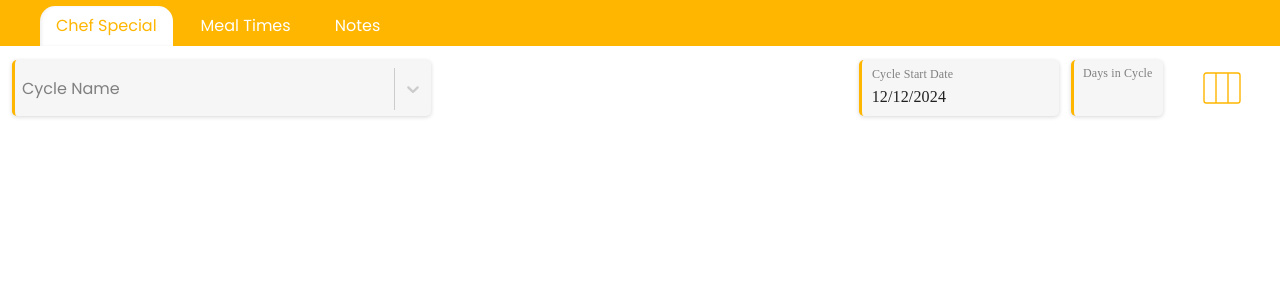
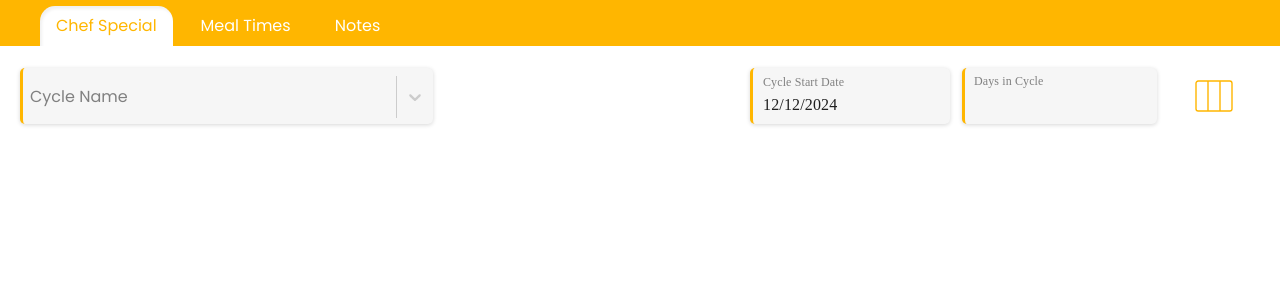
Before and after one commit to CorporateRenaissanceGroupSA/ChefSpecial, a React (Create React App) app in the folder client/: page / in a window 1280 px wide. Shown: the top 300 px of the page. Built offline with nearby package versions, Linux system fonts and the light colour scheme; no server answers; the HTML template or start-up script is replaced by a standard one.

Commit message:
changed file structure

```diff
--- a/client/src/App.scss
+++ b/client/src/App.scss
@@ -39,7 +39,7 @@
       background-color: #fff;
       color: #FFB600;
       outline: none;
-      box-shadow: rgba(0, 0, 0, 0.06) 2px 0px 3px 0px inset;
+      box-shadow: rgba(0, 0, 0, 0.06) 2px 3px 3px 0px inset;
     }
   }
 }
--- a/client/src/components/ChefSpecialConfig.tsx
+++ b/client/src/components/ChefSpecialConfig.tsx
@@ -1,8 +1,8 @@
 import React, { useState, useEffect } from "react";
 import { Tabs, Grid2, List, ListItem, Box } from "@mui/material";
-import CycleSelector from "./CycleSelector";
-import MealTable from "./MealTable";
-import { SelectOption } from "./CreatableSelect";
+import CycleDetails from "./chefSpecial/cycleDetails/cycleDetails";
+import MealTable from "./chefSpecial/mealTable/MealTable";
+import { SelectOption } from "./chefSpecial/cycleName/cycleName";
 import { CycleData, Meal, MealDays, MealType } from "../types";
 import {
   getCycleDetail,
@@ -106,7 +106,7 @@ const ChefSpecialConfig = () => {
   // };
   return (
     <div className="min-h-screen p-2 bg-white">
-        <CycleSelector
+      <CycleDetails
         allCycles={allCycles}
         currentCycle={currentCycle}
         appCycleSelect={(option) => handleCycleChange(option)}
--- a/client/src/components/CycleSelector.tsx
+++ b/client/src/components/chefSpecial/cycleDetails/cycleDetails.tsx
@@ -1,6 +1,6 @@
 import React, { useEffect, useState } from "react";
-import { CycleData } from "../types";
-import MultiSelectDropdown from "./MultiSelectDropdown";
+import { CycleData } from "../../../types";
+import MultiSelectDropdown from "../../MultiSelectDropdown";
 import { ViewColumnsIcon } from "@heroicons/react/24/outline";
 import TextField from "@mui/material/TextField";
 import { DatePicker } from "@mui/x-date-pickers/DatePicker";
@@ -8,9 +8,8 @@ import { DesktopDatePicker, LocalizationProvider } from "@mui/x-date-pickers";
 import { AdapterDayjs } from "@mui/x-date-pickers/AdapterDayjs";
 import { DemoContainer } from "@mui/x-date-pickers/internals/demo";
 import dayjs, { Dayjs } from "dayjs";
-// import CreatableSelect from "./CreatableSelect";
 import { createTheme, ThemeProvider } from "@mui/material/styles";
-import CreatableSelect, { SelectOption } from "./CreatableSelect";
+import CycleName, { SelectOption } from "../cycleName/cycleName";
 // import axios from "axios";
 
 const dateFieldTheme = (theme: any) =>
@@ -120,13 +119,11 @@ const inputFieldTheme = (theme: any) =>
           root: {
             fontFamily: "Poppins",
             top: "-3px !important",
-          }
-        }
-      }
+          },
+        },
+      },
     },
   });
-
-
 
 interface CycleSelectorProps {
   allCycles: CycleData[];
@@ -185,9 +182,9 @@ const CycleSelector: React.FC<CycleSelectorProps> = ({
 
   return (
     <div>
-      <div className="grid grid-cols-12 space-x-3 p-1">
+      <div className="grid grid-cols-12 space-x-3 p-3">
         <div className="col-span-4">
-          <CreatableSelect
+          <CycleName
             options={allCycleOptions}
             value={currentCycleOption}
             onChange={(newOption) => {
@@ -216,7 +213,7 @@ const CycleSelector: React.FC<CycleSelectorProps> = ({
           /> */}
         </div>
 
-        <div className="col-span-4"></div>
+        <div className="col-span-3"></div>
 
         <div className="col-span-2 flex justify-end">
           <ThemeProvider theme={dateFieldTheme}>
@@ -259,7 +256,7 @@ const CycleSelector: React.FC<CycleSelectorProps> = ({
           </ThemeProvider>
         </div>
 
-        <div className="col-span-1">
+        <div className="col-span-2">
           <ThemeProvider theme={inputFieldTheme}>
             <TextField
               id="filled-number"
--- a/client/src/components/MealDropdown.tsx
+++ b/client/src/components/chefSpecial/mealDropdown/MealDropdown.tsx
@@ -2,7 +2,7 @@ import React, { useEffect, useState } from "react";
 import Select, { SingleValue } from "react-select";
 // import { options } from "./MealTable";
 // import { Option } from "../types";
-import { Meal, Option } from "../types";
+import { Meal, Option } from "../../../types";
 
 const customStyles = {
   menuPortal: (base: any) => ({
--- a/client/src/components/MealTable.tsx
+++ b/client/src/components/chefSpecial/mealTable/MealTable.tsx
@@ -15,12 +15,12 @@ import {
   checkboxClasses,
 } from "@mui/material";
 
-import MealDropdown from "./MealDropdown";
+import MealDropdown from "../mealDropdown/MealDropdown";
 import { PlusCircleIcon } from "@heroicons/react/24/outline";
 // import { Option } from "../types";
 // import { CycleData } from "../types";
-import { CycleData, Meal, MealDays, MealType, Option } from "../types";
-import { getCycleMealDays, mergeMealDay } from "../utils/db-utils";
+import { CycleData, Meal, MealDays, MealType, Option } from "../../../types";
+import { getCycleMealDays, mergeMealDay } from "../../../utils/db-utils";
 import * as Icon from "react-icons/fi";
 import CheckboxCustom from "react-custom-checkbox";
 
@@ -45,7 +45,6 @@ const StyledTableRow = styled(TableRow)(({ theme }) => ({
 //   name: string;
 //   days: boolean[];
 // }
-
 
 interface MealTableProps {
   cycle: CycleData;
@@ -110,7 +109,7 @@ const MealTable: React.FC<MealTableProps> = ({ cycle, mealType, allMeals }) => {
         data: adjustRowData(row.days, cycle.cycleDays),
       }))
     );
-  },  [cycle.cycleDays]);
+  }, [cycle.cycleDays]);
 
   // const prevMealsRef = useRef<Meal[]>([]);
 
@@ -233,7 +232,7 @@ const MealTable: React.FC<MealTableProps> = ({ cycle, mealType, allMeals }) => {
   );
 
   return (
-    <div className="px-4">
+    <div className="px-3">
       <Paper
         sx={{
           width: "100%",
@@ -244,7 +243,7 @@ const MealTable: React.FC<MealTableProps> = ({ cycle, mealType, allMeals }) => {
       >
         <TableContainer component={Paper} sx={{ marginTop: 2 }}>
           <Table size="small">
-            <caption>
+            <caption style={{ padding: "5px"}}>
               <Button onClick={handleAddRow}>
                 <PlusCircleIcon className="size-5 text-[#FFB600]" />
               </Button>
```
Also changed, not shown: client/src/components/chefSpecial/cycleName/cycleName.tsx (renamed from client/src/components/CreatableSelect.tsx). Lines whose indentation alone changed are shown as unchanged.
